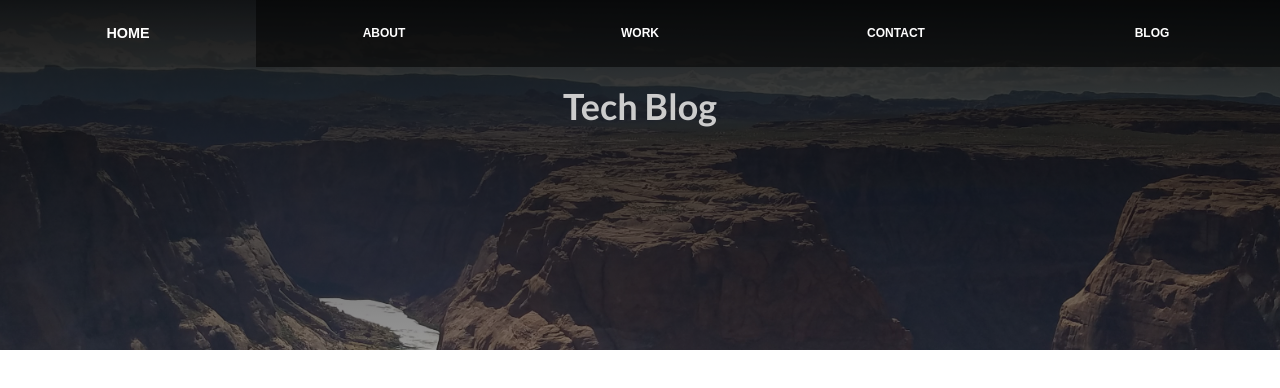
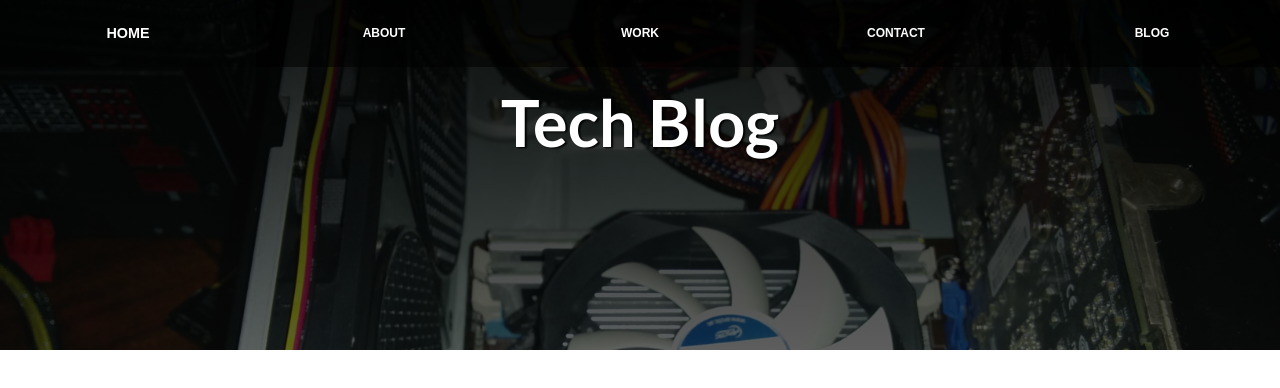
Before and after one commit to mattNat/portfolio-revamp, a React (Create React App) app: page /blog in a window 1280 px wide. Shown: the top 388 px of the page. Built offline with nearby package versions, Linux system fonts and the light colour scheme; no server answers.

Commit message:
create tech blog header

```diff
--- a/src/components/blog.js
+++ b/src/components/blog.js
@@ -23,16 +23,19 @@ export default class Blog extends React.Component {
 
     render() {
         console.log(this.state.blogs.posts);
+
+
+
         return (
             <div className="blog">
-                <header className="intro-header">
+                <header className="intro-header-blog">
                 <NavBar />
                 <div className="container">
-                    {/* <div className="intro-message"> */}
+                    <div className="intro-title">
                         <h1>Tech Blog</h1>
                         {/* <h3>Full Stack Web Developer</h3> */}
                         {/* <hr className="intro-divider" /> */}
-                    {/* </div> */}
+                    </div>
                 </div>
                 </header>
             </div>
--- a/src/styles/blog.css
+++ b/src/styles/blog.css
@@ -1,63 +1,31 @@
 /*top background*/
-.intro-header {
-  padding-top: 0px; /* If you're making other pages, make sure there is 50px of padding to make sure the navbar doesn't overlap content! */
+/* If you're making other pages, make sure there is 50px of padding to make sure the navbar doesn't overlap content! */
+.intro-header-blog {
+  padding-top: 0px;
   padding-bottom: 0px;
-  /* text-align: center; */
   background:
-    linear-gradient(to bottom, rgba(0, 0, 0, 0.90), rgba(0, 0, 0, 0.4) ),
-    url('../img/hero-horseshoe.jpg') no-repeat center center fixed;
-    /* url('../img/hero.jpg') no-repeat center center fixed;   */
-  /* background: url('../img/hero.jpg') no-repeat center center fixed; */
+    linear-gradient(to bottom, rgba(0, 0, 0, 0.90), rgba(0, 0, 0, 0.6) ),
+    url('../img/mobo.jpg') no-repeat center center fixed;
   background-size: cover;
   height: 350px;
 }
+
 .bg-overlay {
-  /* background: linear-gradient(to bottom, rgba(0, 0, 0, 0.7), rgba(90, 90, 90, 0.1) );   */
-  /* background: rgba(26, 16, 16, 0.3); */
   height: 300px;
 }
 
-.intro-message {
-  position: relative;
-  padding: 5% 2%;
-  margin-top: 3%;
-  /* background-color: grey; */
-  /* background: rgba(90, 90, 90, 0.35) ; */
-  /* border-radius: 5px; */
-  /* background: linear-gradient(to bottom, rgba(0, 0, 0, 0.7), rgba(90, 90, 90, 0.1) );   */
-}
-/*Big header*/
-.intro-message > h1 {
-  margin-top: -40px;
+.intro-header-blog h1 {
+  /* margin-top: -40px; */
   text-shadow: 2px 1px 2px black;
   font-size: 5em;
-  /* color: rgba(255, 255, 255, 0.7); */
   color: white;
-  text-align: center;
-  /* float: left; */
 }
+
 
 .intro-divider {
   width: 400px;
   border-top: 1px solid #f8f8f8;
   border-bottom: 1px solid rgba(0,0,0,0.2);
-}
-/*small header*/
-.intro-message > h3 {
-  /* text-shadow: 1px 1px 1px rgba(0,0,0,0.6); */
-  text-shadow: 1px 1px 1px black;
-  color: white;
-  float: right;
-}
-
-.intro-message img {
-  /* display: block; */
-  max-width: 800px;
-  width: 100%;
-  height: auto;
-  margin-left: auto;
-  margin-right: auto;
-  /* padding-top: 30px; */
 }
 
 .header-slideshow {
@@ -67,18 +35,13 @@
 }
 
 @media(max-width:767px) {
-  .intro-message {
+  .intro-header-blog {
       padding-top: 10%;
-      /* padding-bottom: 15%; */
   }
 
-  .intro-message > h1 {
+  .intro-header-blog > h1 {
       font-size: 2.5em;
   }
-
-  .intro-message > h3 {
-    font-size: 1em;
-}
 
   ul.intro-social-buttons > li {
       display: block;
@@ -139,7 +102,11 @@ hr.intro-divider {
 }
 
 @media screen and (max-width: 320px) {
-  .intro-header {
+  .intro-header-blog {
     height: 200px;
   }
+
+  .intro-title {
+    font-size: 70%;
+  }
 }
```
Also changed, not shown: src/img/mobo.jpg (added).
